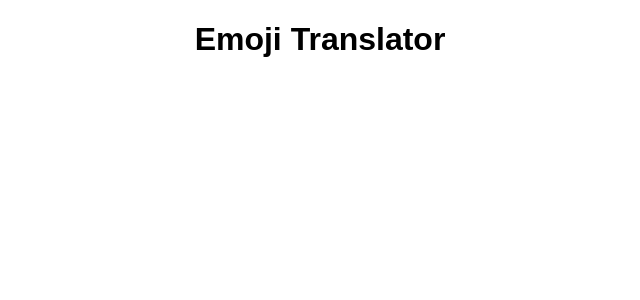
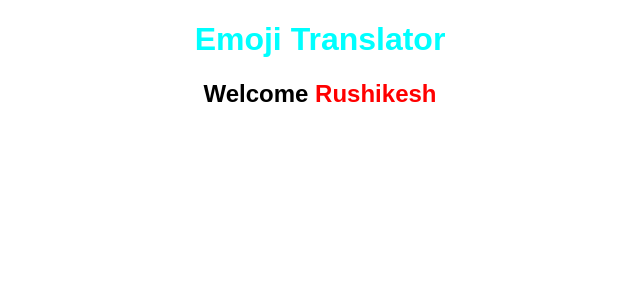
Before and after one commit to rushi-173/Emoji-Translator, a React (Create React App) app: page / in a window 1280 px wide. Shown: the top 300 px of the page, without its empty margins (320-960 px from the left). Built offline with nearby package versions, Linux system fonts and the light colour scheme.

Commit message:
upto ex-04

```diff
--- a/src/App.js
+++ b/src/App.js
@@ -2,9 +2,13 @@ import React from "react";
 import "./styles.css";
 
 export default function App() {
+  var name = "Rushikesh";
   return (
     <div className="App">
-      <h1>Emoji Translator</h1>
+      <h1 className="mainHeading">Emoji Translator</h1>
+      <h2>
+        Welcome <span Style="Color: red;">{name}</span>
+      </h2>
     </div>
   );
 }
--- a/src/styles.css
+++ b/src/styles.css
@@ -2,3 +2,7 @@
   font-family: sans-serif;
   text-align: center;
 }
+
+.mainHeading {
+  color: aqua;
+}
```
